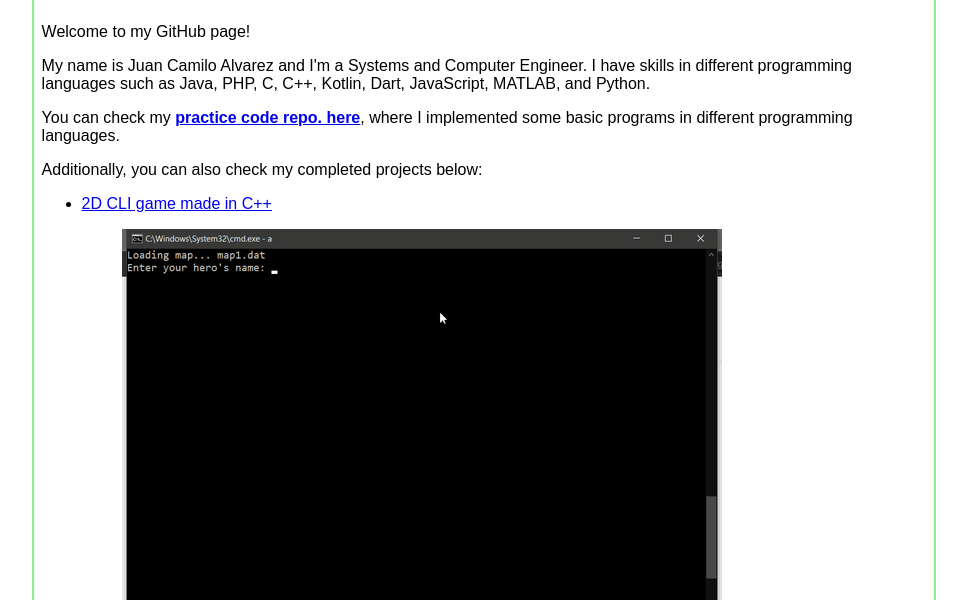
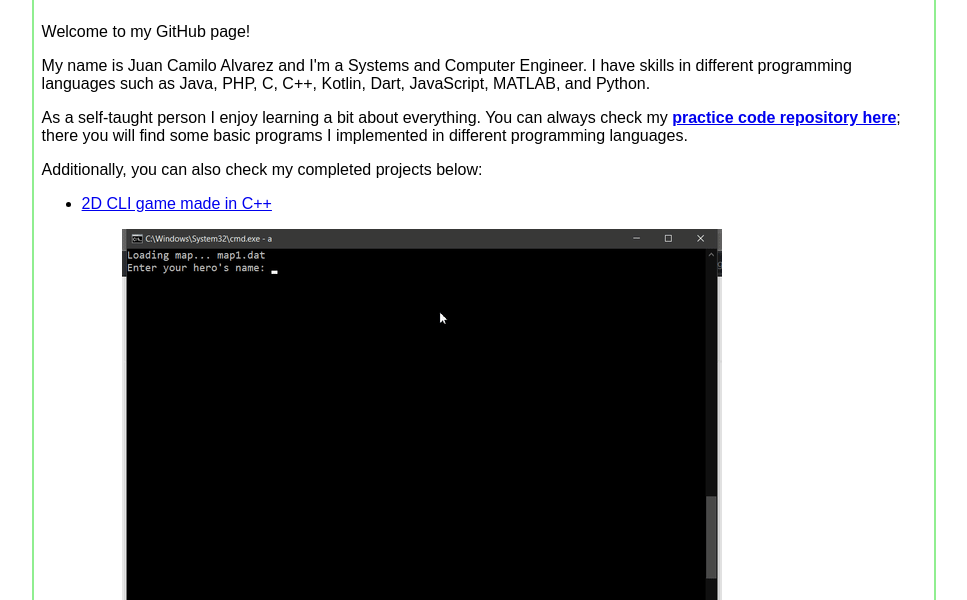
Before and after one commit to jcalvarezj/jcalvarezj.github.io, a plain HTML site: page index.html in a window 1280 px wide. Shown: the part 200-800 px from the top of the page, without its empty margins (156-1123 px from the left). Drawn offline with Linux system fonts and the light colour scheme.

Commit message:
Improved contents

```diff
--- a/index.html
+++ b/index.html
@@ -28,7 +28,7 @@
 		<main id="content">
 			<p>Welcome to my GitHub page!</p>
 			<p>My name is Juan Camilo Alvarez and I'm a Systems and Computer Engineer. I have skills in different programming languages such as Java, PHP, C, C++, Kotlin, Dart, JavaScript, MATLAB, and Python.</p>
-			<p>You can check my <strong><a href="https://jcalvarezj.github.io/practice/" target="_blank">practice code repo. here</a></strong>, where I implemented some basic programs in different programming languages.</p>
+			<p>As a self-taught person I enjoy learning a bit about everything. You can always check my <strong><a href="https://jcalvarezj.github.io/practice/" target="_blank">practice code repository here</a></strong>; there you will find some basic programs I implemented in different programming languages.</p>
 			<p>Additionally, you can also check my completed projects below:</p>
 			<section id="portfolio">
 				<ul>
```
